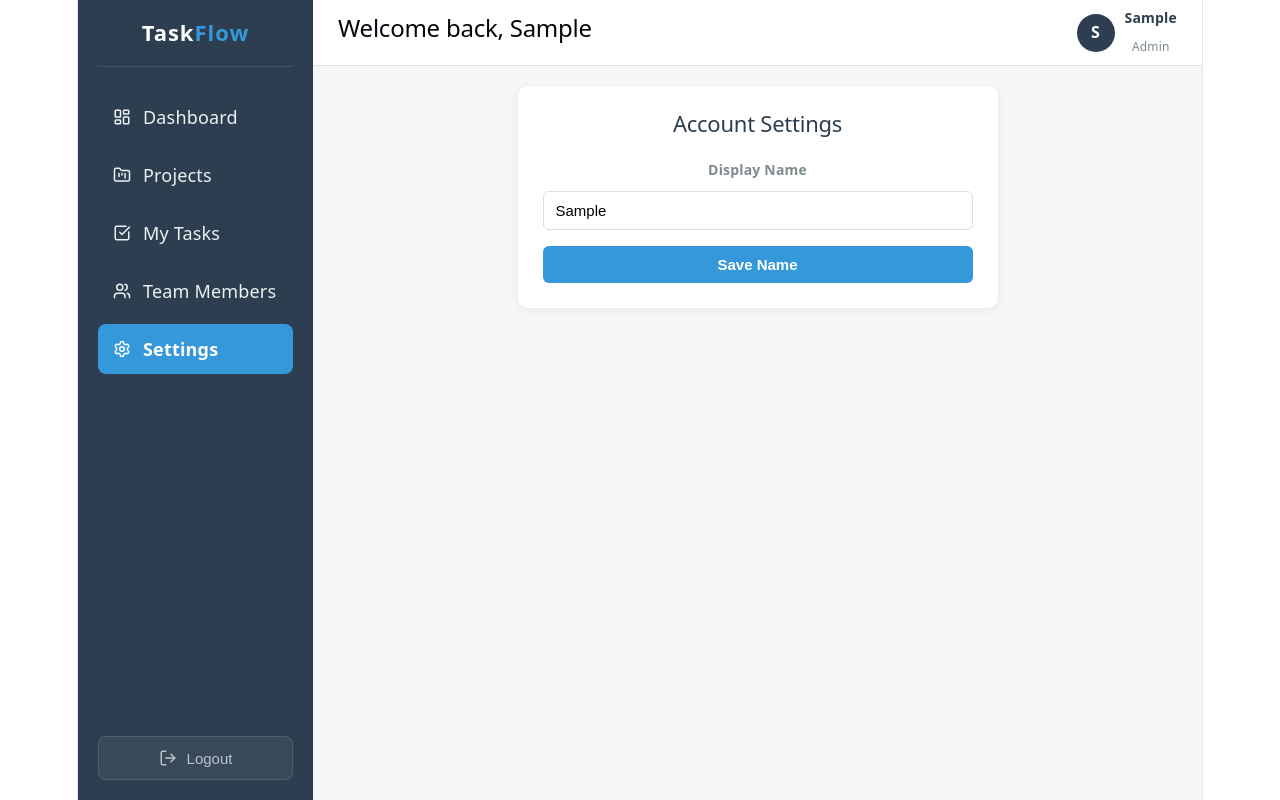
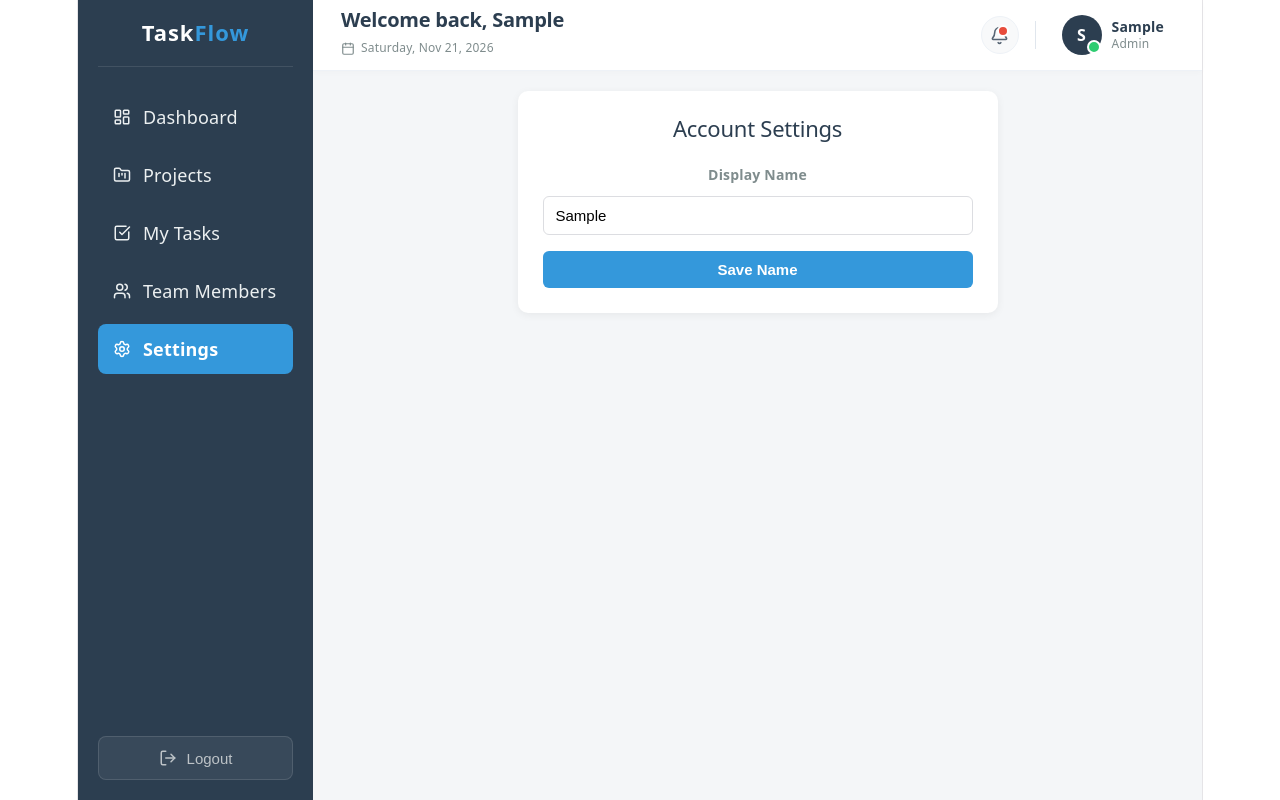
Before and after one commit to montahaalderawi-spec/TaskFlow, a React (Vite) app: page /settings in a window 1280 px wide. Both pictures are taken after typing "Sample" into the empty fields and a click on the button "Sign In →". Built offline with nearby package versions, Linux system fonts and the light colour scheme.

Commit message:
Redesign Navbar with date, notification bell, and profile styling

```diff
--- a/src/components/Navbar/Navbar.css
+++ b/src/components/Navbar/Navbar.css
@@ -1,31 +1,107 @@
 .navbar {
-  height: 65px;
+  height: 70px;
   background-color: #ffffff;
-  border-bottom: 1px solid #e0e0e0;
-  padding: 0 25px;
+  border-bottom: 1px solid #eef2f7;
+  padding: 0 28px;
   display: flex;
   justify-content: space-between;
   align-items: center;
   position: sticky;
   top: 0;
   z-index: 10;
+  box-shadow: 0 2px 6px rgba(0, 0, 0, 0.02);
+}
+
+/* الجهة اليسار: الترحيب والتاريخ */
+.navbar-left {
+  display: flex;
+  flex-direction: column;
+  gap: 3px;
 }
 
 .navbar-welcome {
   margin: 0;
   color: #2c3e50;
-  font-size: 18px;
+  font-size: 20px;
+  font-weight: 700;
+  line-height: 1.2;
+}
+
+.navbar-date {
+  display: flex;
+  align-items: center;
+  gap: 6px;
+  font-size: 12px;
+  color: #7f8c8d;
+  font-weight: 500;
+}
+
+/* الجهة اليمين: الجرس + الفاصل + البروفايل */
+.navbar-right {
+  display: flex;
+  align-items: center;
+  gap: 16px;
+}
+
+.notif-btn {
+  position: relative;
+  width: 38px;
+  height: 38px;
+  border-radius: 50%;
+  border: 1px solid #eef2f7;
+  background-color: #f8f9fa;
+  color: #576574;
+  display: flex;
+  align-items: center;
+  justify-content: center;
+  cursor: pointer;
+  transition: all 0.2s ease;
+}
+
+.notif-btn:hover {
+  background-color: #ebf5fb;
+  color: #3498db;
+  border-color: #d6eaf8;
+}
+
+.notif-dot {
+  position: absolute;
+  top: 8px;
+  right: 9px;
+  width: 8px;
+  height: 8px;
+  background-color: #e74c3c;
+  border-radius: 50%;
+  border: 2px solid #ffffff;
+}
+
+.navbar-divider {
+  width: 1px;
+  height: 28px;
+  background-color: #e0e6ed;
 }
 
 .user-profile {
   display: flex;
   align-items: center;
   gap: 10px;
+  text-decoration: none;
+  padding: 5px 10px;
+  border-radius: 10px;
+  transition: background-color 0.2s ease;
+}
+
+.user-profile:hover {
+  background-color: #f8f9fa;
+}
+
+.avatar-wrapper {
+  position: relative;
 }
 
 .avatar {
-  width: 38px;
-  height: 38px;
+  width: 40px;
+  height: 40px;
   border-radius: 50%;
   background-color: #2c3e50;
   color: #ffffff;
@@ -36,14 +112,28 @@
   font-size: 16px;
 }
 
+.online-dot {
+  position: absolute;
+  bottom: 1px;
+  right: 1px;
+  width: 10px;
+  height: 10px;
+  background-color: #2ecc71;
+  border-radius: 50%;
+  border: 2px solid #ffffff;
+}
+
 .user-info {
   display: flex;
   flex-direction: column;
+  align-items: flex-start;
+  line-height: 1.3;
 }
 
 .user-name {
+  margin: 0;
   font-size: 14px;
-  font-weight: bold;
+  font-weight: 700;
   color: #2c3e50;
 }
 
--- a/src/components/Navbar/Navbar.jsx
+++ b/src/components/Navbar/Navbar.jsx
@@ -1,17 +1,47 @@
 import React, { useContext } from 'react';
+import { Link } from 'react-router-dom';
+import { Bell, Calendar } from 'lucide-react';
 import { UserContext } from '../../context/UserContext';
 import './Navbar.css';
 const Navbar = React.memo (() => {
   const { userName } = useContext(UserContext);
+  const today = new Date().toLocaleDateString('en-US', {
+    weekday: 'long',
+    month: 'short',
+    day: 'numeric',
+    year: 'numeric',
+  });
+
   return (
    <header className="navbar">
-      <h2>Welcome back, {userName}</h2>
-      <div className="user-profile">
-        <div className="avatar">{userName.charAt(0).toUpperCase()}</div>
-        <div>
-          <p className="user-name">{userName}</p>
-          <span className="user-role">Admin</span>
-        </div>
+      <div className="navbar-left">
+        <h2 className="navbar-welcome">Welcome back, {userName}</h2>
+        <span className="navbar-date">
+          <Calendar size={14} />
+          {today}
+        </span>
+      </div>
+
+      <div className="navbar-right">
+        <button className="notif-btn" title="Notifications">
+          <Bell size={19} />
+          <span className="notif-dot"></span>
+        </button>
+
+        <div className="navbar-divider"></div>
+
+        <Link to="/settings" className="user-profile" title="Account Settings">
+          <div className="avatar-wrapper">
+            <div className="avatar">
+              {userName ? userName.charAt(0).toUpperCase() : 'U'}
+            </div>
+            <span className="online-dot"></span>
+          </div>
+          <div className="user-info">
+            <p className="user-name">{userName}</p>
+            <span className="user-role">Admin</span>
+          </div>
+        </Link>
       </div>
     </header>
   )
```
